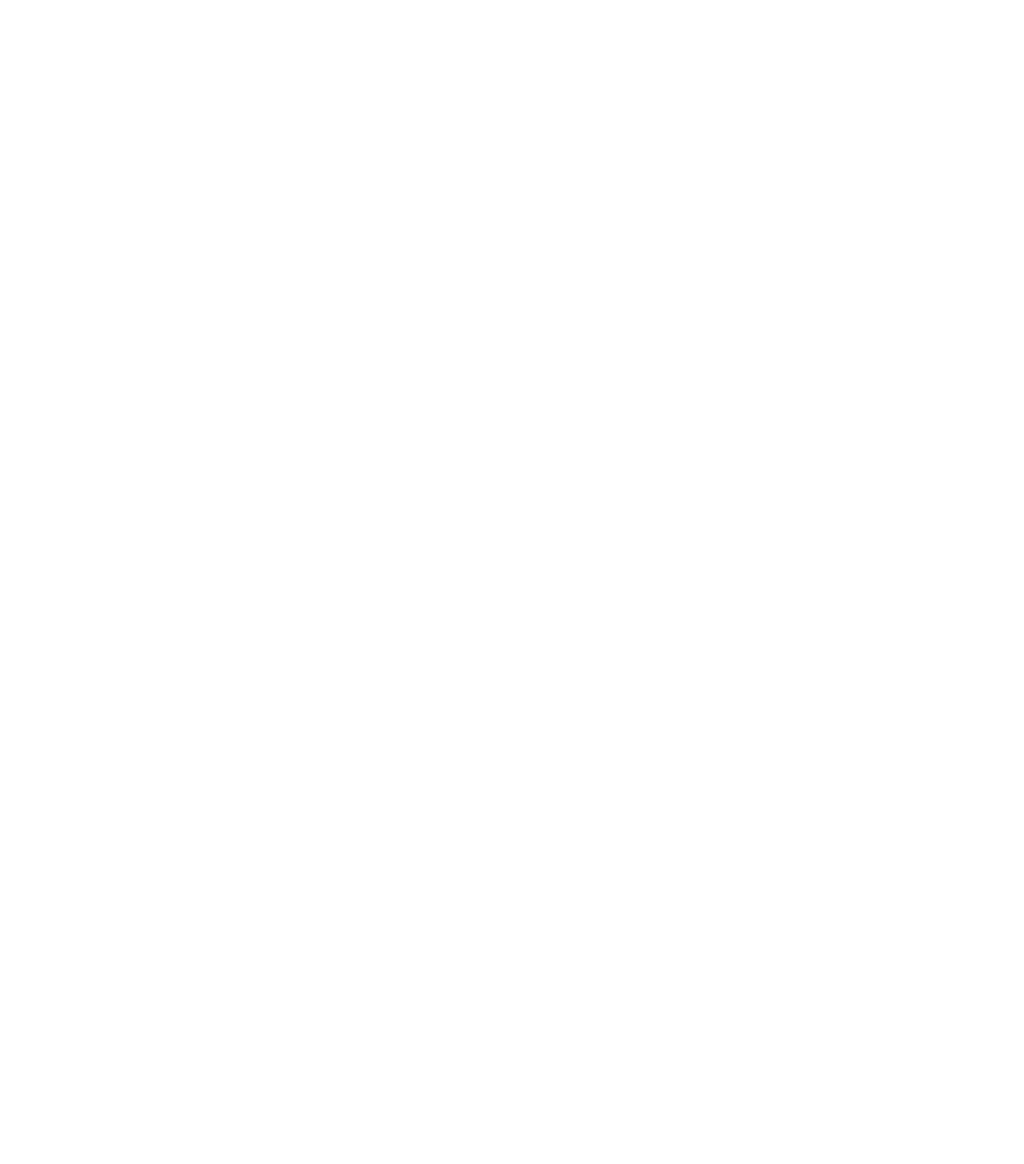
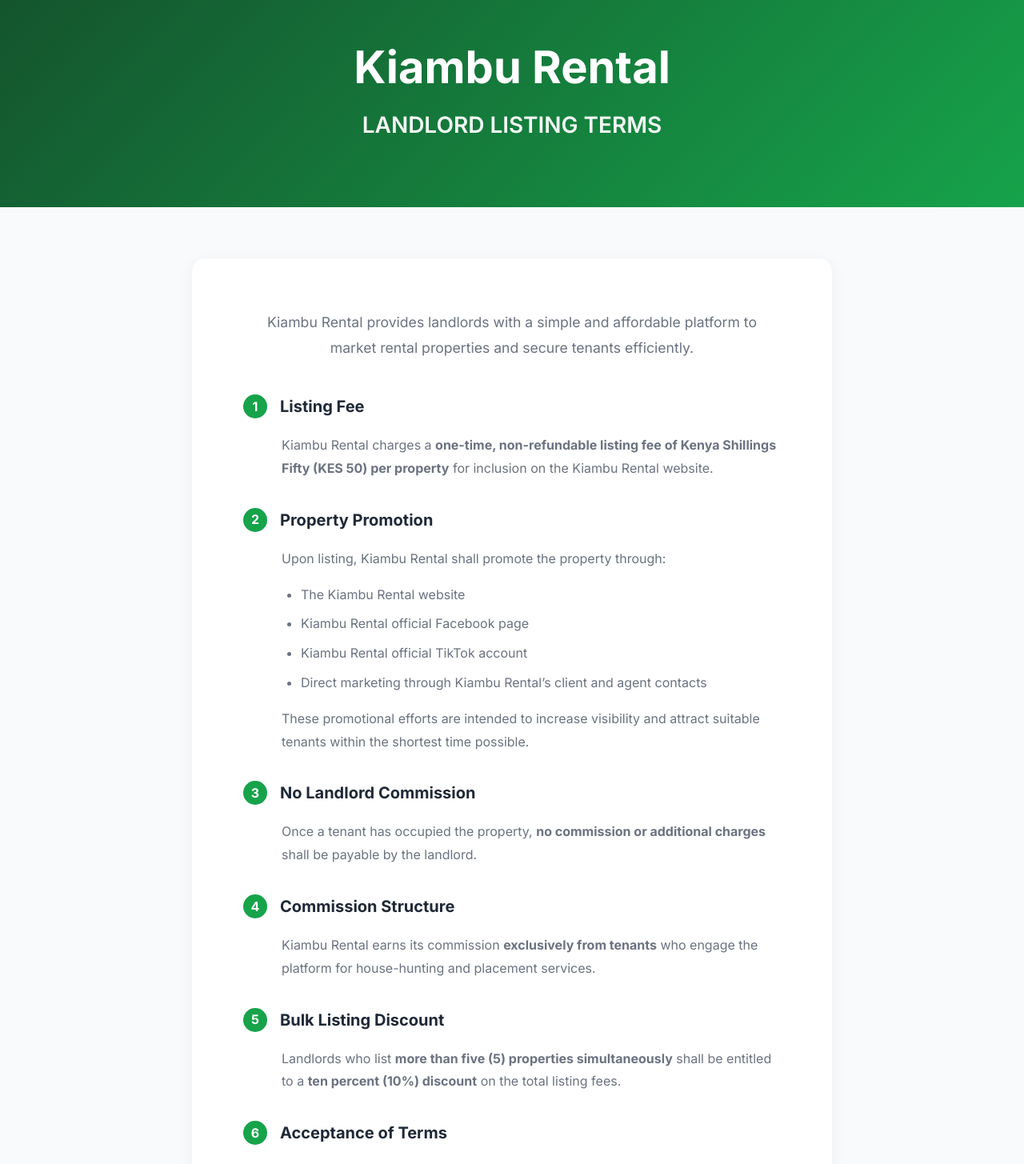
Before and after one commit to isaacmbatia/kiambu-rental, a React (Vite) app: page /kiambu-rental/landlord-terms in a window 1280 px wide. Before the commit this address had no page. Shown: the part 120-1575 px from the top of the page at 80% size. Before the commit the page ends 800 px from the top, so only its background shows below. Built offline with nearby package versions, Linux system fonts and the light colour scheme.

Commit message:
Add Landlord Terms page

```diff
--- a/src/App.jsx
+++ b/src/App.jsx
@@ -5,6 +5,7 @@ import ListingDetails from './ListingDetails';
 import AboutUs from './AboutUs';
 import HowItWorks from './HowItWorks';
 import Contact from './Contact';
+import LandlordTerms from './LandlordTerms';
 import ScrollToTop from './components/ScrollToTop';
 
 import Login from './components/admin/Login';
@@ -19,6 +20,7 @@ function App() {
         <Route path="/about" element={<AboutUs />} />
         <Route path="/how-it-works" element={<HowItWorks />} />
         <Route path="/contact" element={<Contact />} />
+        <Route path="/landlord-terms" element={<LandlordTerms />} />
         <Route path="/listing/:id" element={<ListingDetails />} />
         <Route path="/admin" element={<Login />} />
         <Route path="/admin/dashboard" element={<Dashboard />} />
--- /dev/null
+++ b/src/LandlordTerms.jsx
@@ -0,0 +1,144 @@
+import React, { useEffect } from 'react';
+import Navbar from './components/Navbar';
+import Footer from './components/Footer';
+
+const LandlordTerms = () => {
+    useEffect(() => {
+        document.title = 'Landlord Listing Terms | Kiambu Rental';
+        window.scrollTo(0, 0);
+    }, []);
+
+    return (
+        <div className="terms-page">
+            <Navbar />
+
+            <section className="about-hero" style={{
+                background: 'linear-gradient(135deg, #14532d 0%, #16a34a 100%)',
+                color: 'white',
+                textAlign: 'center',
+                padding: 'clamp(3rem, 8vw, 5rem) 0'
+            }}>
+                <div className="container">
+                    <h1 style={{
+                        fontSize: 'clamp(1.75rem, 5vw, 3.5rem)',
+                        fontWeight: 700,
+                        marginBottom: '1rem',
+                        lineHeight: 1.2
+                    }}>
+                        Kiambu Rental
+                    </h1>
+                    <p style={{
+                        fontSize: 'clamp(1.2rem, 3vw, 1.75rem)',
+                        maxWidth: '700px',
+                        margin: '0 auto',
+                        fontWeight: 600,
+                        opacity: 0.95,
+                        lineHeight: 1.6,
+                        padding: '0 1rem',
+                        textTransform: 'uppercase'
+                    }}>
+                        Landlord Listing Terms
+                    </p>
+                </div>
+            </section>
+
+            <section className="section" style={{ backgroundColor: 'var(--bg-light)' }}>
+                <div className="container">
+                    <div style={{
+                        maxWidth: '800px',
+                        margin: '0 auto',
+                        backgroundColor: 'white',
+                        padding: 'clamp(2rem, 5vw, 4rem)',
+                        borderRadius: '1rem',
+                        boxShadow: '0 4px 20px rgba(0,0,0,0.05)',
+                        lineHeight: '1.8',
+                        color: 'var(--text-dark)'
+                    }}>
+                        <p style={{ fontSize: '1.1rem', marginBottom: '2.5rem', color: 'var(--text-light)', textAlign: 'center' }}>
+                            Kiambu Rental provides landlords with a simple and affordable platform to market rental properties and secure tenants efficiently.
+                        </p>
+
+                        <div style={{ marginBottom: '2rem' }}>
+                            <h3 style={{ fontSize: '1.25rem', fontWeight: 700, marginBottom: '1rem', display: 'flex', alignItems: 'center' }}>
+                                <span style={{ backgroundColor: 'var(--primary)', color: 'white', width: '30px', height: '30px', display: 'inline-flex', alignItems: 'center', justifyContent: 'center', borderRadius: '50%', marginRight: '1rem', fontSize: '1rem' }}>1</span>
+                                Listing Fee
+                            </h3>
+                            <p style={{ paddingLeft: '3rem', color: 'var(--text-light)' }}>
+                                Kiambu Rental charges a <strong>one-time, non-refundable listing fee of Kenya Shillings Fifty (KES 50) per property</strong> for inclusion on the Kiambu Rental website.
+                            </p>
+                        </div>
+
+                        <div style={{ marginBottom: '2rem' }}>
+                            <h3 style={{ fontSize: '1.25rem', fontWeight: 700, marginBottom: '1rem', display: 'flex', alignItems: 'center' }}>
+                                <span style={{ backgroundColor: 'var(--primary)', color: 'white', width: '30px', height: '30px', display: 'inline-flex', alignItems: 'center', justifyContent: 'center', borderRadius: '50%', marginRight: '1rem', fontSize: '1rem' }}>2</span>
+                                Property Promotion
+                            </h3>
+                            <p style={{ paddingLeft: '3rem', color: 'var(--text-light)', marginBottom: '1rem' }}>
+                                Upon listing, Kiambu Rental shall promote the property through:
+                            </p>
+                            <ul style={{ paddingLeft: '4.5rem', color: 'var(--text-light)', marginBottom: '1rem' }}>
+                                <li style={{ marginBottom: '0.5rem' }}>The Kiambu Rental website</li>
+                                <li style={{ marginBottom: '0.5rem' }}>Kiambu Rental official Facebook page</li>
+                                <li style={{ marginBottom: '0.5rem' }}>Kiambu Rental official TikTok account</li>
+                                <li style={{ marginBottom: '0.5rem' }}>Direct marketing through Kiambu Rental’s client and agent contacts</li>
+                            </ul>
+                            <p style={{ paddingLeft: '3rem', color: 'var(--text-light)' }}>
+                                These promotional efforts are intended to increase visibility and attract suitable tenants within the shortest time possible.
+                            </p>
+                        </div>
+
+                        <div style={{ marginBottom: '2rem' }}>
+                            <h3 style={{ fontSize: '1.25rem', fontWeight: 700, marginBottom: '1rem', display: 'flex', alignItems: 'center' }}>
+                                <span style={{ backgroundColor: 'var(--primary)', color: 'white', width: '30px', height: '30px', display: 'inline-flex', alignItems: 'center', justifyContent: 'center', borderRadius: '50%', marginRight: '1rem', fontSize: '1rem' }}>3</span>
+                                No Landlord Commission
+                            </h3>
+                            <p style={{ paddingLeft: '3rem', color: 'var(--text-light)' }}>
+                                Once a tenant has occupied the property, <strong>no commission or additional charges</strong> shall be payable by the landlord.
+                            </p>
+                        </div>
+
+                        <div style={{ marginBottom: '2rem' }}>
+                            <h3 style={{ fontSize: '1.25rem', fontWeight: 700, marginBottom: '1rem', display: 'flex', alignItems: 'center' }}>
+                                <span style={{ backgroundColor: 'var(--primary)', color: 'white', width: '30px', height: '30px', display: 'inline-flex', alignItems: 'center', justifyContent: 'center', borderRadius: '50%', marginRight: '1rem', fontSize: '1rem' }}>4</span>
+                                Commission Structure
+                            </h3>
+                            <p style={{ paddingLeft: '3rem', color: 'var(--text-light)' }}>
+                                Kiambu Rental earns its commission <strong>exclusively from tenants</strong> who engage the platform for house-hunting and placement services.
+                            </p>
+                        </div>
+
+                        <div style={{ marginBottom: '2rem' }}>
+                            <h3 style={{ fontSize: '1.25rem', fontWeight: 700, marginBottom: '1rem', display: 'flex', alignItems: 'center' }}>
+                                <span style={{ backgroundColor: 'var(--primary)', color: 'white', width: '30px', height: '30px', display: 'inline-flex', alignItems: 'center', justifyContent: 'center', borderRadius: '50%', marginRight: '1rem', fontSize: '1rem' }}>5</span>
+                                Bulk Listing Discount
+                            </h3>
+                            <p style={{ paddingLeft: '3rem', color: 'var(--text-light)' }}>
+                                Landlords who list <strong>more than five (5) properties simultaneously</strong> shall be entitled to a <strong>ten percent (10%) discount</strong> on the total listing fees.
+                            </p>
+                        </div>
+
+                        <div style={{ marginBottom: '2rem' }}>
+                            <h3 style={{ fontSize: '1.25rem', fontWeight: 700, marginBottom: '1rem', display: 'flex', alignItems: 'center' }}>
+                                <span style={{ backgroundColor: 'var(--primary)', color: 'white', width: '30px', height: '30px', display: 'inline-flex', alignItems: 'center', justifyContent: 'center', borderRadius: '50%', marginRight: '1rem', fontSize: '1rem' }}>6</span>
+                                Acceptance of Terms
+                            </h3>
+                            <p style={{ paddingLeft: '3rem', color: 'var(--text-light)' }}>
+                                Submission of a property for listing constitutes full acceptance of these terms and conditions.
+                            </p>
+                        </div>
+
+                        <div style={{ marginTop: '3rem', textAlign: 'center' }}>
+                            <a href="https://wa.me/254735047202?text=I%20have%20read%20the%20terms%20and%20want%20to%20list%20my%20house" target="_blank" rel="noreferrer" className="btn btn-primary" style={{ padding: '1rem 2.5rem', fontSize: '1.1rem' }}>
+                                I Agree, List My Property
+                            </a>
+                        </div>
+                    </div>
+                </div>
+            </section>
+
+            <Footer />
+        </div>
+    );
+};
+
+export default LandlordTerms;
--- a/src/components/Footer.jsx
+++ b/src/components/Footer.jsx
@@ -62,6 +62,9 @@ const Footer = () => {
                             <li style={{ marginBottom: '0.6rem' }}>
                                 <a href="https://wa.me/254735047202" style={{ color: '#d1d5db', fontSize: '0.95rem' }}>List Your House</a>
                             </li>
+                            <li style={{ marginBottom: '0.6rem' }}>
+                                <Link to="/landlord-terms" style={{ color: '#d1d5db', fontSize: '0.95rem' }}>Landlord Terms</Link>
+                            </li>
                         </ul>
                     </div>
 
```
